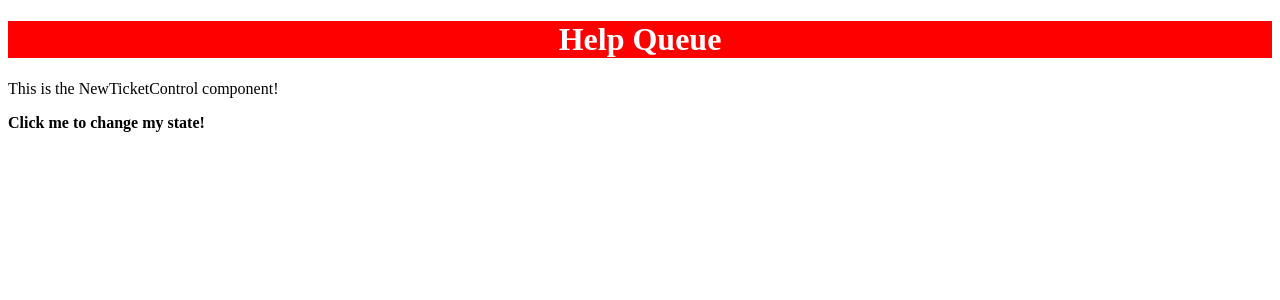
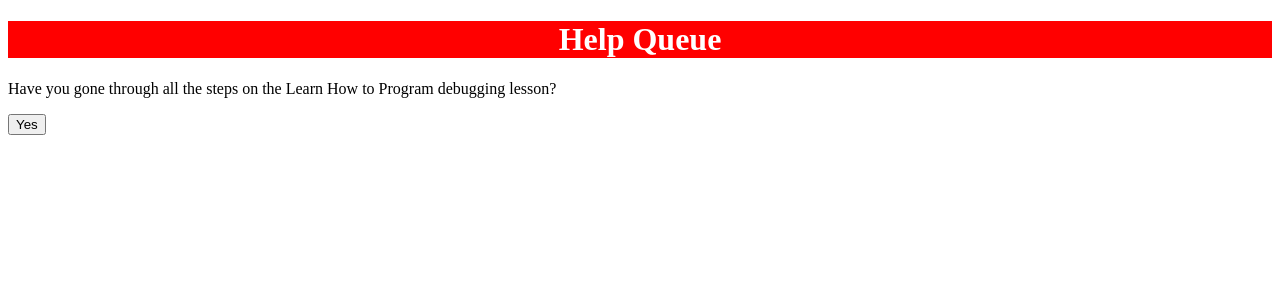
Before and after one commit to eswotinsky/help-queue, a React app: page /#/newticket in a window 1280 px wide. Shown: the top 300 px of the page. Built offline with nearby package versions, Linux system fonts and the light colour scheme.

Commit message:
add ConfirmationQuestions component

```diff
--- /dev/null
+++ b/src/components/ConfirmationQuestions.jsx
@@ -0,0 +1,17 @@
+import React from 'react';
+import PropTypes from 'prop-types';
+
+function ConfirmationQuestions(props){
+  return (
+    <div>
+      <p>Have you gone through all the steps on the Learn How to Program debugging lesson?</p>
+      <button onClick={props.onTroubleshootingConfirmation}>Yes</button>
+    </div>
+  );
+}
+
+ConfirmationQuestions.propTypes = {
+  onTroubleshootingConfirmation: PropTypes.func
+};
+
+export default ConfirmationQuestions;
--- a/src/components/NewTicketControl.jsx
+++ b/src/components/NewTicketControl.jsx
@@ -1,4 +1,6 @@
 import React from 'react';
+import ConfirmationQuestions from './ConfirmationQuestions';
+import NewTicketForm from './NewTicketForm';
 
 class NewTicketControl extends React.Component {
 
@@ -7,23 +9,28 @@
     this.state = {
       formVisibleOnPage: false
     };
-    this.handleClick = this.handleClick.bind(this);
+    this.handleTroubleshootingConfirmation = this.handleTroubleshootingConfirmation.bind(this);
   }
 
-  handleClick(){
-    this.setState({formVisibleOnPage: true})
-    console.log('formVisibleOnPage is currently set to:' + this.state.formVisibleOnPage);
+  handleTroubleshootingConfirmation(){
+    this.setState({formVisibleOnPage: true});
   }
 
   render() {
+    let currentlyVisibleContent = null;
+    if (this.state.formVisibleOnPage) {
+      currentlyVisibleContent = <NewTicketForm />;
+    } else {
+      currentlyVisibleContent = <ConfirmationQuestions
+          onTroubleshootingConfirmation = {this.handleTroubleshootingConfirmation}
+        />;
+    }
     return (
       <div>
-        <p>This is the NewTicketControl component!</p>
-        <strong onClick={this.handleClick}>Click me to change my state!</strong>
+        {currentlyVisibleContent}
       </div>
     );
   }
-
 }
 
 export default NewTicketControl;
```
Also changed, not shown: 1 other file (tests, documents, lock files or other folders).
